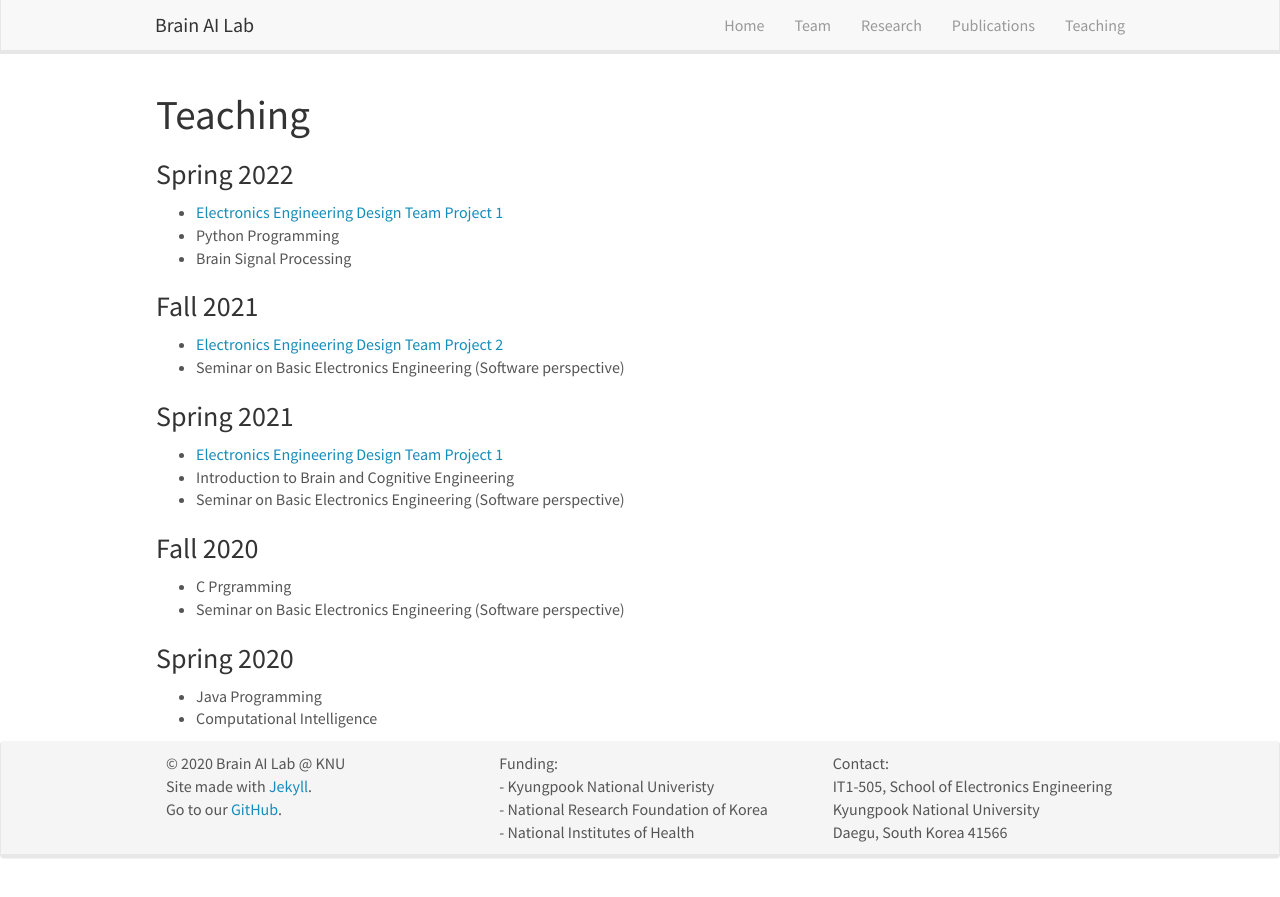
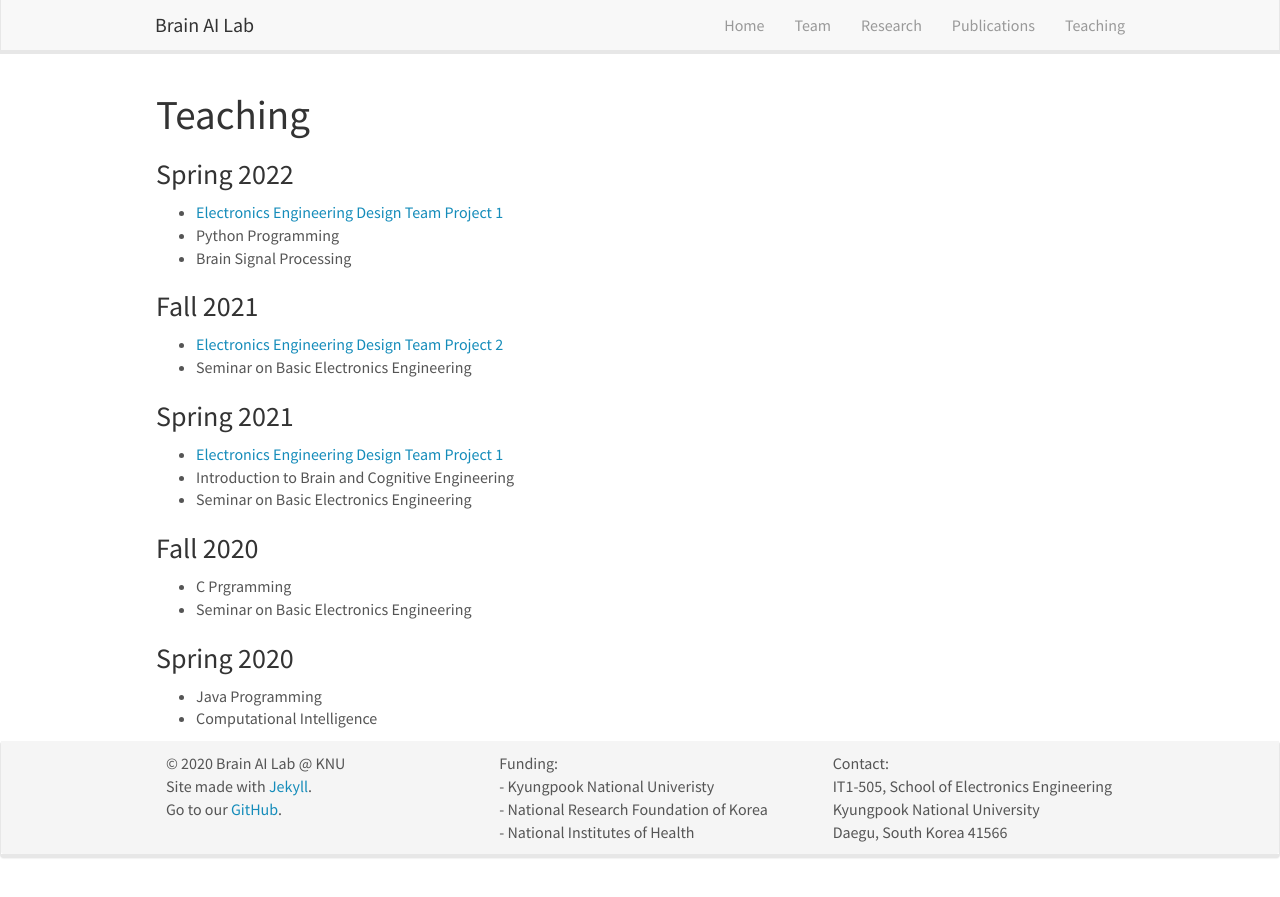
Before and after one commit to KNU-BrainAI/knu-brainai.github.io, a Jekyll site: the page built from _pages/teaching.md, in a window 1280 px wide. Shown: the top 897 px of the page. Built offline with Jekyll 4.4.1, drawn with Linux system fonts in a browser that asks for light colours; nearby versions of some CDN libraries.

Commit message:
Update teaching.md

```diff
--- a/_pages/teaching.md
+++ b/_pages/teaching.md
@@ -15,16 +15,16 @@ permalink: /teaching/
 
 ### Fall 2021
 - [Electronics Engineering Design Team Project 2](https://github.com/KNU-BrainAI-Capstone2021)
-- Seminar on Basic Electronics Engineering (Software perspective)
+- Seminar on Basic Electronics Engineering
 
 ### Spring 2021
 - [Electronics Engineering Design Team Project 1](https://github.com/KNU-BrainAI-Capstone2021)
 - Introduction to Brain and Cognitive Engineering
-- Seminar on Basic Electronics Engineering (Software perspective)
+- Seminar on Basic Electronics Engineering
 
 ### Fall 2020
 - C Prgramming
-- Seminar on Basic Electronics Engineering (Software perspective)
+- Seminar on Basic Electronics Engineering
 
 ### Spring 2020
 - Java Programming
```
